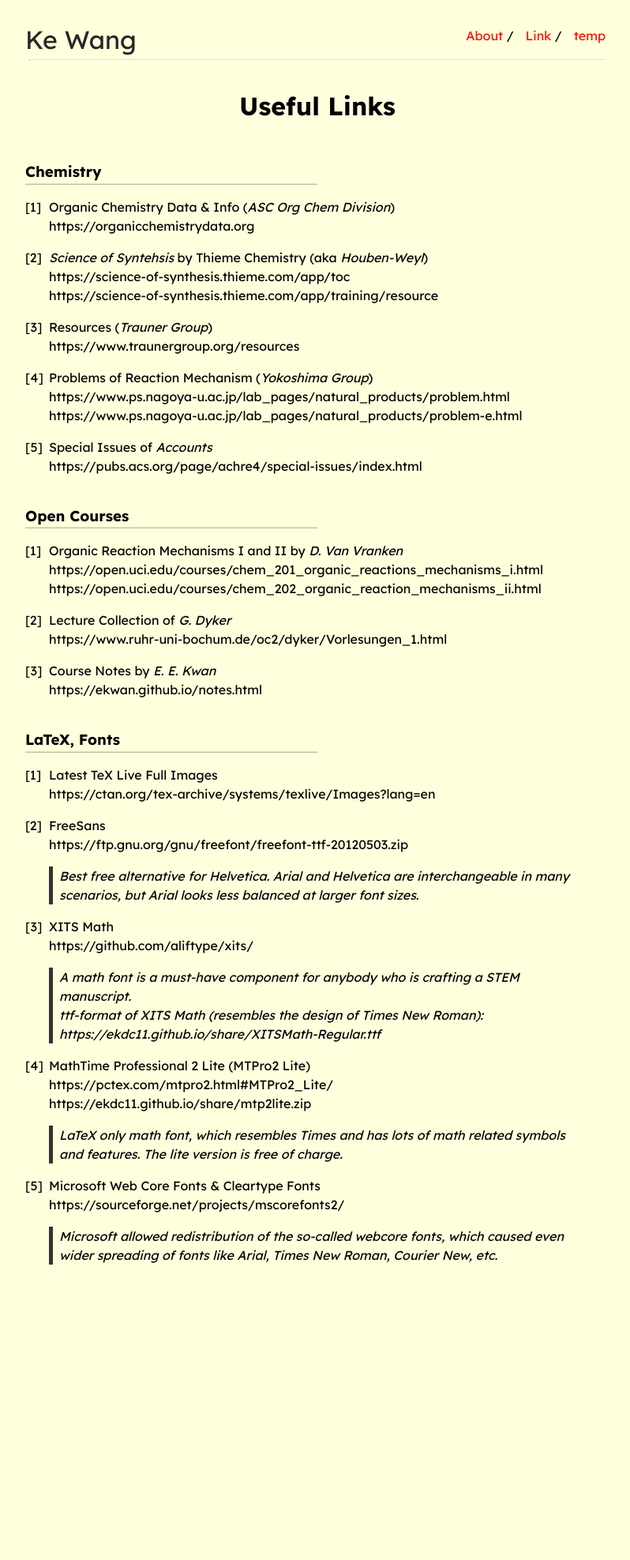
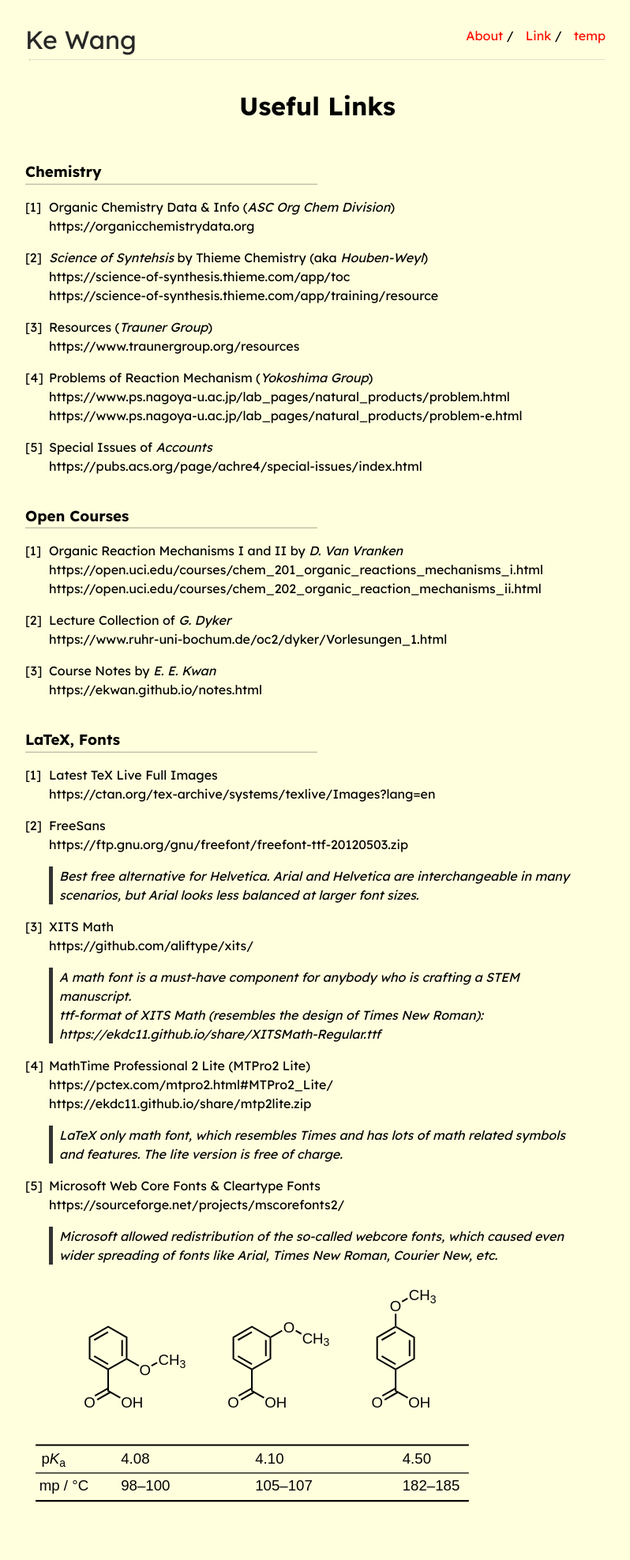
Before and after one commit to ekdc11/ekdc11.github.io, a Jekyll site: the page built from link.md, in a window 1280 px wide. Shown: the whole page at 79% size, without its empty margins (238-1036 px from the left). Built offline with Jekyll 4.4.1, drawn with Linux system fonts in a browser that asks for light colours; before the commit the page ends 1656 px from its top, so only the background shows below that.

Commit message:
Update link.md

```diff
--- a/link.md
+++ b/link.md
@@ -56,3 +56,5 @@ https://ekdc11.github.io/share/mtp2lite.zip \
 1. Microsoft Web Core Fonts & Cleartype Fonts \
 https://sourceforge.net/projects/mscorefonts2/
 > Microsoft allowed redistribution of the so-called webcore fonts, which caused even wider spreading of fonts like Arial, Times New Roman, Courier New, etc.
+
+![](../assets/acidity_methoxy-benzoic-acids.svg)
```
